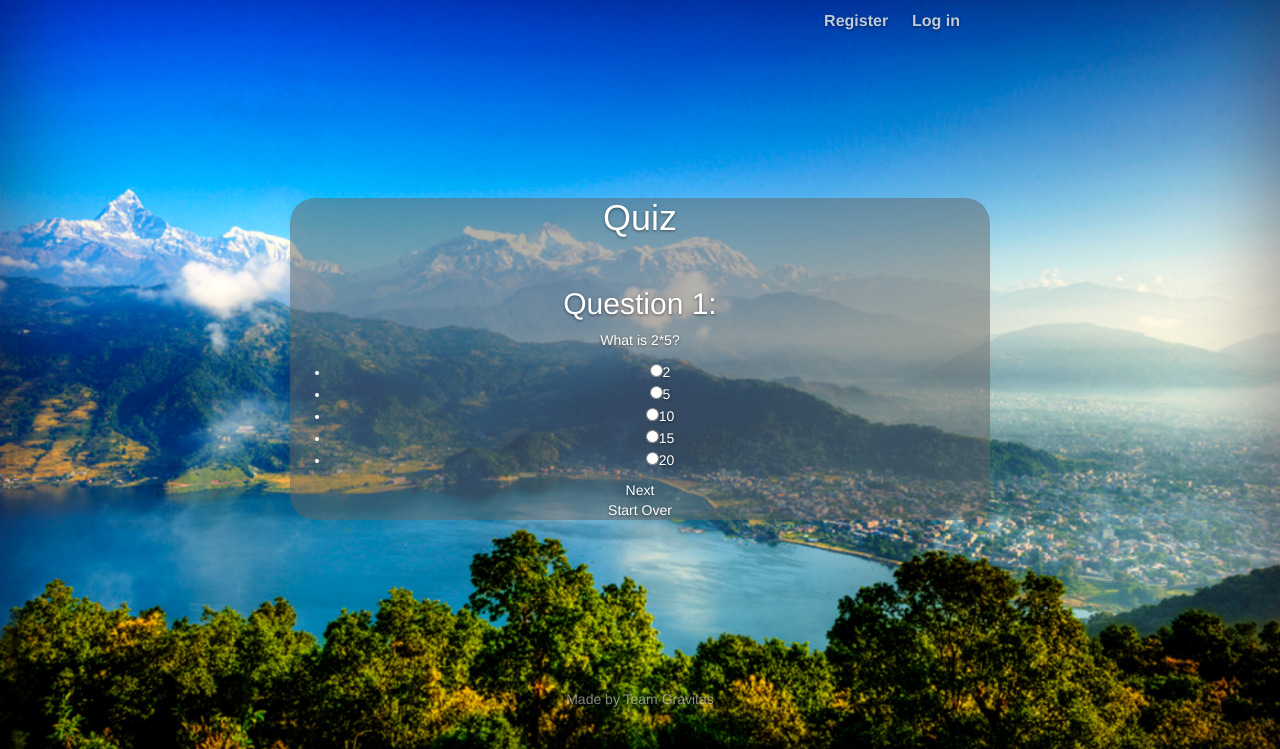
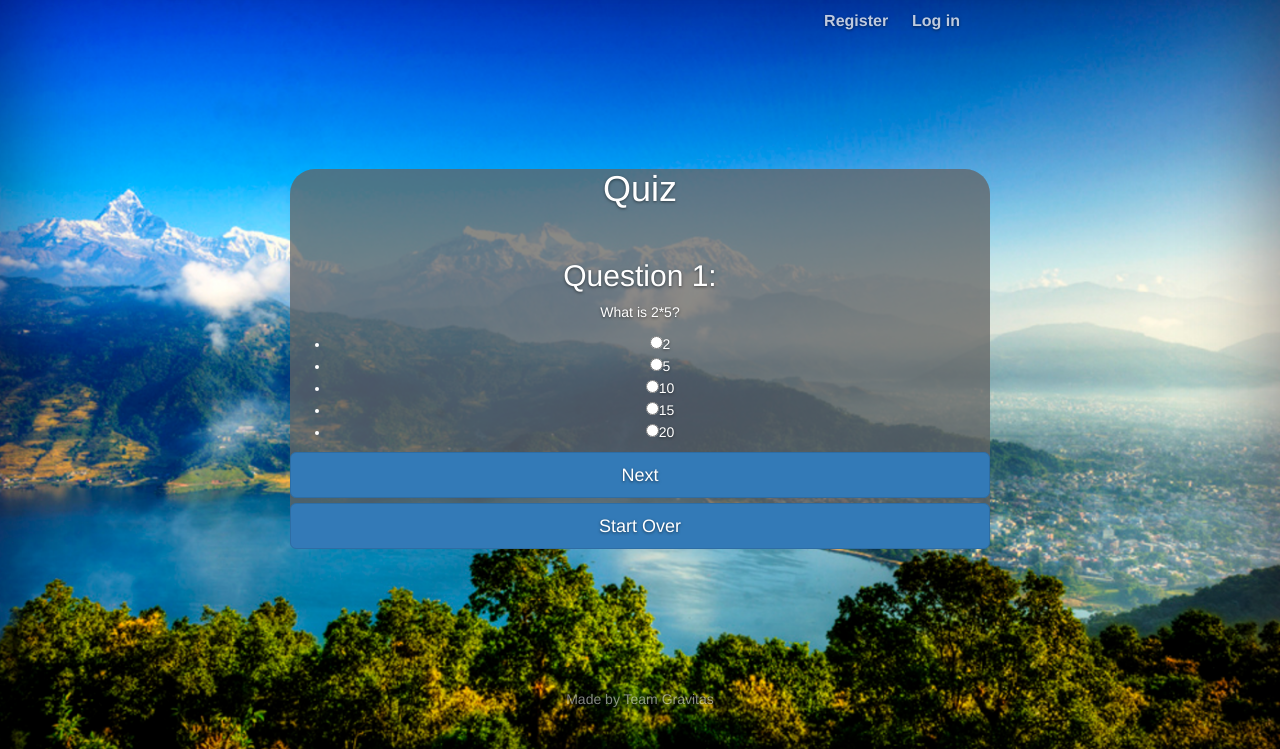
Before and after one commit to Sirikam/Gravitas, a Django app: page /quiz/ in a window 1280 px wide. Shown: the part 51-800 px from the top of the page. Run offline with Django 3.2, Linux system fonts and the light colour scheme; parts of the project's set-up code (start-up, migrations or seed data) failed here and were passed over; some libraries are stand-ins or nearby versions.

Commit message:
changed quiz html and css

```diff
--- a/static/css/cover.css
+++ b/static/css/cover.css
@@ -54,6 +54,8 @@ body {
 .cover-container {
   margin-right: auto;
   margin-left: auto;
+  background:rgba(100,100,100,0.5);
+  border-radius: 25px;
 }
 
 /* Padding for spacing */
@@ -164,3 +166,8 @@ body {
     width: 700px;
   }
 }
+
+.maincontainer{
+  background:rgba(100,100,100,0.5);
+  border-radius: 25px;
+}
--- a/templates/quiz/main.html
+++ b/templates/quiz/main.html
@@ -3,15 +3,15 @@
 {% block title %}{% endblock %}
 
 {% block content %}
-    <div id='container'>
+    <div>
         <div id='title'>
             <h1>Quiz</h1>
         </div>
             <br/>
             <div id='quiz'></div>
-            <div class='button' id='next'><a href='#'>Next</a></div>
-            <div class='button' id='prev'><a href='#'>Prev</a></div>
-            <div class='button' id='start'> <a href='#'>Start Over</a></div>
+            <div class='btn btn-lg btn-primary btn-block' id='next'><a href='#'>Next</a></div>
+            <div class='btn btn-lg btn-primary btn-block' id='prev'><a href='#'>Prev</a></div>
+            <div class='btn btn-lg btn-primary btn-block' id='start'> <a href='#'>Start Over</a></div>
             <!-- <button class='' id='next'>Next</a></button>
             <button class='' id='prev'>Prev</a></button>
             <button class='' id='start'> Start Over</a></button> -->
--- a/templates/staticpages/main.html
+++ b/templates/staticpages/main.html
@@ -41,6 +41,7 @@
                 <ul class="nav masthead-nav">
                   {% if user.is_authenticated %}
                     <li class="navbar-text">Welcome, {{ user.username }}!</li>
+                    <li><a hfref="...">Home</a></li>
                     <li><a href="...">Logout</a></li>
                    {% else %}
                     <li><a href="...">Register</a></li>
@@ -52,13 +53,12 @@
           <div>
               {% block title %}
               {% endblock %}
-
           </div>
           </div>
-
+          <div class="maincontainer">
           {% block content %}
           {% endblock %}
-
+          </div>
           <div class="mastfoot">
             <div class="inner">
               <p>Made by Team Gravitas</p>
```
